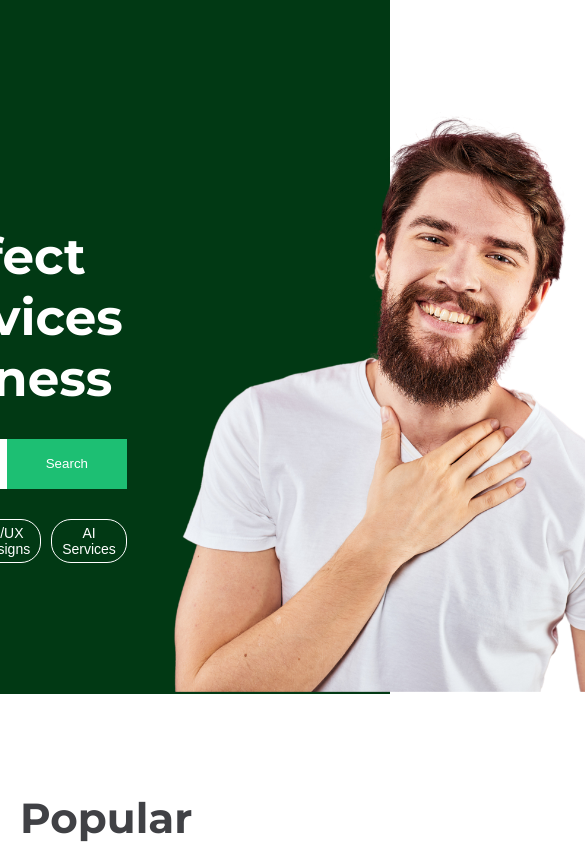
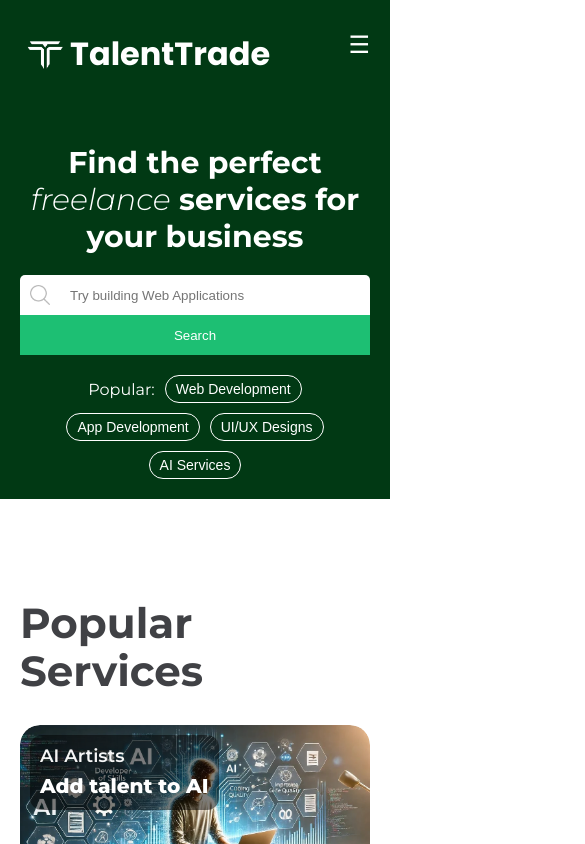
Before and after one commit to krunal-99/talent-trade, a React (Vite) app in the folder client/: page / in a window 390 px wide. Shown: the top 844 px of the page, 585 px wide, since content can reach past the window. Built offline with nearby package versions, Linux system fonts and the light colour scheme; grey boxes are pictures that could not be loaded.

Commit message:
95% Responsive Design done

```diff
--- a/client/src/components/Features/Features.css
+++ b/client/src/components/Features/Features.css
@@ -50,3 +50,98 @@
   width: 24px;
   height: 24px;
 }
+
+@media (max-width: 1024px) {
+  .features_container {
+    width: 100%;
+    flex-direction: column;
+    align-items: center;
+    padding: 20px;
+    gap: 50px;
+  }
+
+  .feature_img img {
+    width: 100%;
+    padding-left: 0;
+  }
+
+  .feature_content h1 {
+    font-size: 28px;
+    text-align: center;
+  }
+
+  .feature_content p {
+    font-size: 16px;
+    text-align: center;
+  }
+
+  .feature_content .title {
+    font-size: 16px;
+  }
+}
+
+@media (max-width: 768px) {
+  .features {
+    padding: 50px 0;
+  }
+
+  .features_container {
+    gap: 30px;
+  }
+
+  .feature_img img {
+    width: 90%;
+  }
+
+  .feature_content {
+    gap: 10px;
+    padding: 0 15px;
+  }
+
+  .feature_content h1 {
+    font-size: 24px;
+  }
+
+  .feature_content p {
+    font-size: 14px;
+    line-height: 22px;
+  }
+
+  .feature_content .title {
+    font-size: 14px;
+  }
+
+  .feature_content .title img {
+    width: 20px;
+    height: 20px;
+  }
+}
+
+@media (max-width: 480px) {
+  .features_container {
+    padding: 10px;
+  }
+
+  .feature_img img {
+    width: 100%;
+  }
+
+  .feature_content h1 {
+    font-size: 20px;
+  }
+
+  .feature_content p {
+    font-size: 12px;
+    line-height: 20px;
+  }
+
+  .feature_content .title {
+    font-size: 12px;
+    gap: 5px;
+  }
+
+  .feature_content .title img {
+    width: 16px;
+    height: 16px;
+  }
+}
--- a/client/src/components/Footer/Footer.css
+++ b/client/src/components/Footer/Footer.css
@@ -17,7 +17,9 @@
 }
 
 .footer_container {
-  width: 1400px;
+  max-width: 1400px;
+  width: 100%;
+  padding: 0 20px;
   display: flex;
   flex-direction: column;
 }
@@ -26,13 +28,15 @@
   display: flex;
   justify-content: space-between;
   flex-wrap: wrap;
+  gap: 30px;
 }
 
 .top .item {
   display: flex;
   flex-direction: column;
-  gap: 20px;
-  margin: 10px;
+  gap: 15px;
+  min-width: 200px;
+  flex: 1;
 }
 
 .top h2 {
@@ -42,6 +46,7 @@
   position: relative;
   padding-bottom: 5px;
   transition: color 0.3s ease;
+  cursor: pointer;
 }
 
 .top h2:hover {
@@ -59,8 +64,7 @@
 }
 
 .footer hr {
-  margin: 50px 0px;
-  height: 0;
+  margin: 30px 0;
   border: 1px solid rgb(237, 235, 235);
 }
 
@@ -69,6 +73,7 @@
   align-items: center;
   justify-content: space-between;
   flex-wrap: wrap;
+  padding: 20px 0;
 }
 
 .footer_left {
@@ -85,12 +90,18 @@
   display: flex;
   align-items: center;
   gap: 30px;
+  flex-wrap: wrap;
+}
+
+.footer_right img {
+  cursor: pointer;
 }
 
 .footer_right .footer_social {
   display: flex;
   align-items: center;
   gap: 15px;
+  cursor: pointer;
 }
 
 .footer_link {
@@ -105,6 +116,29 @@
   color: #f39c12;
 }
 
+@media (max-width: 1024px) {
+  .top {
+    flex-wrap: wrap;
+    gap: 20px;
+  }
+
+  .footer_container {
+    padding: 0 10px;
+  }
+
+  .footer_left h2 {
+    font-size: 16px;
+  }
+
+  .footer_left span {
+    font-size: 12px;
+  }
+
+  .footer_right {
+    gap: 20px;
+  }
+}
+
 @media (max-width: 768px) {
   .top {
     flex-direction: column;
@@ -112,12 +146,54 @@
   }
 
   .footer_container {
-    width: 100%;
-    padding: 0 20px;
+    padding: 0 15px;
   }
 
   .footer_bottom {
     flex-direction: column;
-    gap: 20px;
+    gap: 15px;
+    text-align: center;
+  }
+
+  .footer_right {
+    flex-direction: column;
+    gap: 15px;
+  }
+
+  .footer_social {
+    justify-content: center;
+  }
+
+  .footer_link {
+    justify-content: center;
   }
 }
+
+@media (max-width: 480px) {
+  .top .item {
+    min-width: 100%;
+    align-items: center;
+  }
+
+  .top h2 {
+    font-size: 14px;
+  }
+
+  .top span {
+    font-size: 13px;
+  }
+
+  .footer_right {
+    flex-direction: column;
+    gap: 10px;
+  }
+
+  .footer_social img {
+    height: 20px;
+    width: 20px;
+  }
+
+  .footer_left span {
+    font-size: 11px;
+  }
+}
--- a/client/src/components/HeroBanner/HeroBanner.css
+++ b/client/src/components/HeroBanner/HeroBanner.css
@@ -6,8 +6,9 @@
   color: white;
 }
 
-.container {
-  width: 1400px;
+.hero_container {
+  width: 100%;
+  max-width: 1400px;
   display: flex;
   align-items: center;
 }
@@ -80,3 +81,61 @@ i {
   height: 100%;
   object-fit: contain;
 }
+
+@media screen and (max-width: 1024px) {
+  .hero_container {
+    flex-direction: column;
+    align-items: center;
+    text-align: center;
+    width: 100%;
+  }
+
+  .left {
+    gap: 20px;
+  }
+
+  h1 {
+    font-size: 40px;
+  }
+
+  .right img {
+    width: 300px;
+  }
+}
+
+@media screen and (max-width: 768px) {
+  .banner {
+    padding: 20px 20px;
+    height: auto;
+  }
+
+  h1 {
+    font-size: 30px;
+  }
+
+  .search {
+    flex-direction: column;
+  }
+
+  .searchInput {
+    width: 100%;
+  }
+
+  .search button {
+    width: 100%;
+    height: 40px;
+  }
+
+  .popular {
+    flex-wrap: wrap;
+    justify-content: center;
+  }
+
+  .popular button {
+    padding: 5px 10px;
+  }
+
+  .right img {
+    display: none;
+  }
+}
--- a/client/src/components/HeroBanner/HeroBanner.jsx
+++ b/client/src/components/HeroBanner/HeroBanner.jsx
@@ -3,7 +3,7 @@ import "./HeroBanner.css";
 const HeroBanner = () => {
   return (
     <div className="banner">
-      <div className="container">
+      <div className="hero_container">
         <div className="left">
           <h1>
             Find the perfect <i>freelance</i> services for your business
--- a/client/src/components/Navbar/Navbar.css
+++ b/client/src/components/Navbar/Navbar.css
@@ -9,6 +9,12 @@
 
 .flex {
   display: flex;
+}
+
+.hamburger {
+  display: none;
+  cursor: pointer;
+  font-size: 24px;
 }
 
 body {
@@ -31,10 +37,12 @@ body {
   color: black;
 }
 
-.container {
-  width: 1400px;
+.navbar .nav_container {
+  width: 100%;
+  max-width: 1400px;
   justify-content: space-between;
   padding: 20px 0px;
+  margin: 0 auto;
 }
 
 .nav-logo span {
@@ -53,6 +61,7 @@ body {
   gap: 24px;
   font-weight: 500;
   cursor: pointer;
+  transition: max-height 0.3s ease;
 }
 
 .nav-links button {
@@ -84,6 +93,10 @@ body {
   object-fit: cover;
 }
 
+.nav-links.open {
+  display: flex;
+}
+
 .options {
   position: absolute;
   top: 50px;
@@ -99,17 +112,74 @@ body {
   font-weight: 300;
 }
 
-.menu {
-  width: 1400px;
-  padding: 10px 0px;
-  justify-content: space-between;
-  font-weight: 300;
-  color: black;
-  cursor: pointer;
+@media screen and (max-width: 1024px) {
+  .nav_container {
+    width: 100%;
+    padding: 10px;
+  }
+  .navbar {
+    flex-direction: column;
+  }
+  .nav-logo {
+    margin-bottom: 10px;
+  }
 }
 
-hr {
-  width: 100%;
-  height: 0;
-  border: 0.5px solid lightgray;
+@media screen and (max-width: 768px) {
+  .hamburger {
+    display: block;
+    position: absolute;
+    right: 20px;
+  }
+
+  .navbar {
+    flex-direction: row;
+    padding: 10px 20px;
+  }
+
+  .nav-logo .nav-links {
+    flex: 1;
+    justify-content: center;
+  }
+
+  .nav-links {
+    position: absolute;
+    top: 100%;
+    right: 0;
+    flex-direction: column;
+    width: 100%;
+    max-height: 0;
+    overflow: hidden;
+    z-index: 99;
+    gap: 20px;
+    padding: 10px;
+    background-color: #013914;
+  }
+
+  .active {
+    background-color: white;
+  }
+
+  .nav-links .link {
+    color: white;
+  }
+  .nav-links.open {
+    max-height: 400px;
+  }
+
+  .navbar {
+    flex-direction: row;
+  }
+
+  .nav-links a,
+  .nav-links button {
+    color: black;
+    text-align: center;
+    padding: 10px 0;
+  }
+
+  .options {
+    width: 100%;
+    right: auto;
+  }
 }
--- a/client/src/components/Navbar/Navbar.jsx
+++ b/client/src/components/Navbar/Navbar.jsx
@@ -4,10 +4,11 @@ import "./Navbar.css";
 const Navbar = () => {
   const [active, setActive] = useState(false);
   const [open, setOpen] = useState(false);
+  const [menuOpen, setMenuOpen] = useState(false);
   const { pathname } = useLocation();
 
   const isActive = () => {
-    window.scrollY > 0 ? setActive(true) : setActive(false);
+    window.scrollY > 600 ? setActive(true) : setActive(false);
   };
 
   useEffect(() => {
@@ -30,7 +31,7 @@ const Navbar = () => {
           active || pathname !== "/" ? "navbar active flex" : "navbar flex"
         }
       >
-        <div className="container flex">
+        <div className="nav_container flex">
           <div className="nav-logo flex">
             <div className="logo-img">
               <Link to="/" className="link">
@@ -49,7 +50,10 @@ const Navbar = () => {
               </Link>
             </div>
           </div>
-          <div className="nav-links flex">
+          <div className="hamburger" onClick={() => setMenuOpen(!menuOpen)}>
+            ☰
+          </div>
+          <div className={`nav-links flex ${menuOpen ? "open" : ""}`}>
             <Link to="/" className="link">
               Home
             </Link>
@@ -94,40 +98,6 @@ const Navbar = () => {
             )}
           </div>
         </div>
-        {(active || pathname !== "/") && (
-          <>
-            <hr />
-            <div className="menu flex">
-              <Link className="link" to="/">
-                Graphics & Design
-              </Link>
-              <Link className="link" to="/">
-                Video & Animation
-              </Link>
-              <Link className="link" to="/">
-                Writing & Translation
-              </Link>
-              <Link className="link" to="/">
-                AI Services
-              </Link>
-              <Link className="link" to="/">
-                Digital Marketing
-              </Link>
-              <Link className="link" to="/">
-                Music & Audio
-              </Link>
-              <Link className="link" to="/">
-                Programming & Tech
-              </Link>
-              <Link className="link" to="/">
-                Business
-              </Link>
-              <Link className="link" to="/">
-                Lifestyle
-              </Link>
-            </div>
-          </>
-        )}
       </div>
     </>
   );
--- a/client/src/components/PopularServices/PopularServices.css
+++ b/client/src/components/PopularServices/PopularServices.css
@@ -42,7 +42,6 @@
   left: 10px;
   top: 10px;
   padding: 10px;
-  /* backdr op-filter: blur(10px); */
   background: rgba(0, 0, 0, 0.5);
   border-radius: 12px;
 }
--- a/client/src/components/Services/Services.css
+++ b/client/src/components/Services/Services.css
@@ -95,3 +95,88 @@
 .services-container {
   animation: fadeIn 1s ease;
 }
+
+@media (max-width: 1024px) {
+  .services-container {
+    margin: 4rem 3%;
+  }
+
+  .services-grid {
+    grid-template-columns: repeat(3, 1fr);
+    gap: 2rem;
+  }
+
+  .service-item {
+    padding: 1.5rem;
+  }
+
+  .service-image {
+    width: 50px;
+    height: 50px;
+  }
+
+  .service-name {
+    font-size: 1rem;
+  }
+
+  .services-heading {
+    font-size: 2rem;
+  }
+}
+
+@media (max-width: 768px) {
+  .services-container {
+    margin: 3rem 2%;
+  }
+
+  .services-grid {
+    grid-template-columns: repeat(2, 1fr);
+    gap: 1.5rem;
+  }
+
+  .service-item {
+    padding: 1rem;
+  }
+
+  .service-image {
+    width: 40px;
+    height: 40px;
+  }
+
+  .service-name {
+    font-size: 0.9rem;
+  }
+
+  .services-heading {
+    font-size: 1.8rem;
+  }
+}
+
+@media (max-width: 480px) {
+  .services-container {
+    margin: 2rem 1rem;
+    padding: 1rem;
+  }
+
+  .services-heading {
+    font-size: 1.5rem;
+  }
+
+  .services-grid {
+    grid-template-columns: 1fr;
+    gap: 1rem;
+  }
+
+  .service-item {
+    padding: 0.8rem;
+  }
+
+  .service-image {
+    width: 35px;
+    height: 35px;
+  }
+
+  .service-name {
+    font-size: 0.8rem;
+  }
+}
--- a/client/src/components/Slide/Slide.css
+++ /dev/null
@@ -1,8 +0,0 @@
-.slide {
-  /* display: flex; */
-  /* justify-content: center; */
-  padding: 100px 0px;
-}
-.container {
-  width: 1400px;
-}
```
Also changed, not shown: client/src/components/Slide/Slide.jsx (deleted, +0 -64 lines).
